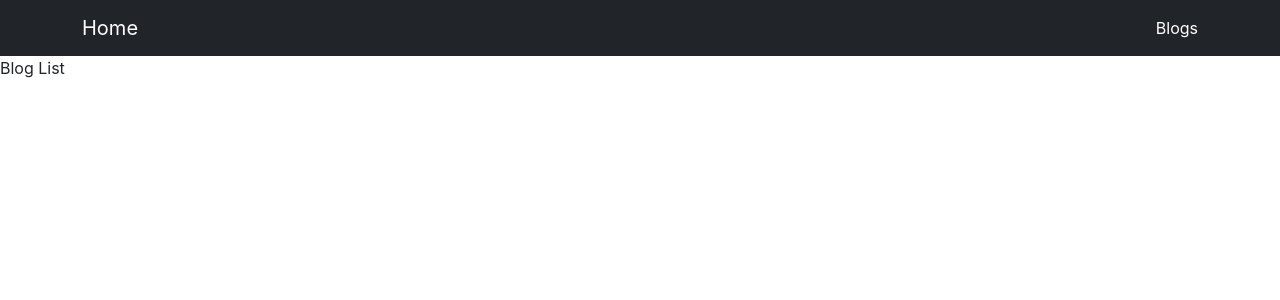
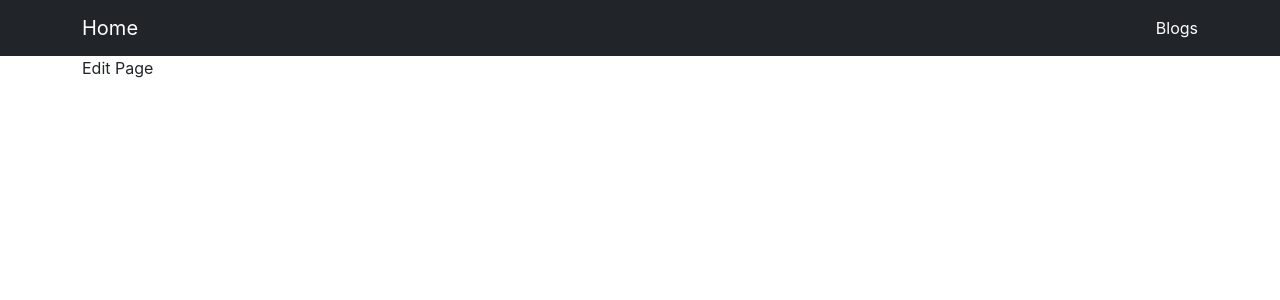
Before and after one commit to parkjunyoung27/react-basic, a React (Create React App) app in the folder react-basic/: page /blogs/edit in a window 1280 px wide. Shown: the top 300 px of the page. Built offline with nearby package versions, Linux system fonts and the light colour scheme.

Commit message:
페이지 추가

```diff
--- a/react-basic/src/App.js
+++ b/react-basic/src/App.js
@@ -3,28 +3,30 @@ import {
   Switch,
   Route
 } from 'react-router-dom'
-import BlogForm from './components/BlogForm';
 import NavBar from './components/Navbar';
-
+import HomePage from './pages/HomePage';
+import CreatePage from './pages/CreatePage';
+import EditPage from './pages/EditPage';
+import ListPage from './pages/ListPage';
 
 function App(){
 
   return (
     <Router>
       <NavBar/>
-      <div className="cotainer">
+      <div className="container">
         <Switch>
           <Route path="/" exact>
-            Home Page
+            <HomePage/>
           </Route>
-          <Route path="/blogs">
-            Blog List
+          <Route path="/blogs" exact>
+            <ListPage/>
           </Route>
-          <Route path="/blogs/create">
-            <BlogForm/>
+          <Route path="/blogs/create" exact>
+            <CreatePage/>
           </Route>
-          <Route path="/blogs/edit">
-            Blog Edit
+          <Route path="/blogs/edit" exact>
+            <EditPage/>
           </Route>
         </Switch>
       </div>
--- /dev/null
+++ b/react-basic/src/pages/CreatePage.js
@@ -0,0 +1,11 @@
+import BlogForm from "../components/BlogForm";
+
+const CreatePage = () => {
+    return (
+        <div>
+            <BlogForm/>
+        </div>
+    );
+};
+
+export default CreatePage;
--- /dev/null
+++ b/react-basic/src/pages/EditPage.js
@@ -0,0 +1,9 @@
+const EditPage = () => {
+    return (
+        <div>
+            Edit Page
+        </div>
+    );
+};
+
+export default EditPage;
--- /dev/null
+++ b/react-basic/src/pages/HomePage.js
@@ -0,0 +1,9 @@
+const HomePage = () => {
+    return (
+        <div>
+            Home Page
+        </div>
+    );
+};
+
+export default HomePage;
--- /dev/null
+++ b/react-basic/src/pages/ListPage.js
@@ -0,0 +1,9 @@
+const ListPage = () => {
+    return (
+        <div>
+            List Page
+        </div>
+    );
+};
+
+export default ListPage;
```
